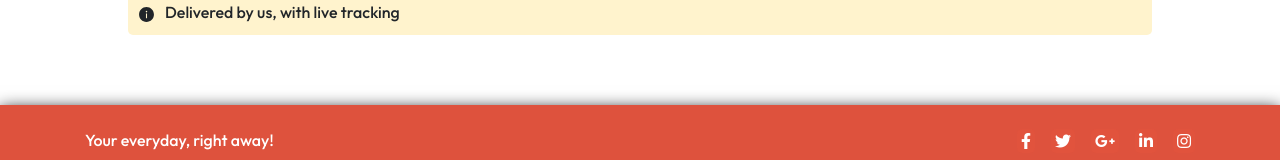
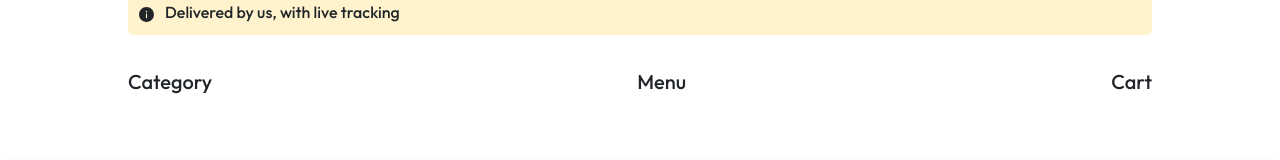
Before and after one commit to AzmiTammam/HUNGER-ROAD, a React (Create React App) app: page /RestaurantMenu in a window 1280 px wide. Shown: the part 342-502 px from the top of the page. Built offline with nearby package versions, Linux system fonts and the light colour scheme.

Commit message:
Add more feature

```diff
--- a/src/components/RestaurantDetails/RestaurantDetails.css
+++ b/src/components/RestaurantDetails/RestaurantDetails.css
@@ -60,3 +60,11 @@
   margin-right: 10px;
   font-size: 17px;
 }
+
+.menuContainerRestaurant {
+  display: flex;
+  flex-direction: row;
+  justify-content: space-between;
+  align-items: center;
+  margin-top: 35px;
+}
--- a/src/components/RestaurantDetails/RestaurantDetails.jsx
+++ b/src/components/RestaurantDetails/RestaurantDetails.jsx
@@ -44,6 +44,18 @@ function RestaurantDetails() {
             Delivered by us, with live tracking
           </div>
         </div>
+        <div className="menuContainerRestaurant">
+          <div className="categoryInMenu">
+            <h5>Category</h5>
+            <div className="categories"></div>
+          </div>
+          <div className="ItemsInMenu">
+            <h5>Menu</h5>
+          </div>
+          <div className="cartInMenu">
+            <h5>Cart</h5>
+          </div>
+        </div>
       </div>
       <Footer />
     </>
```
